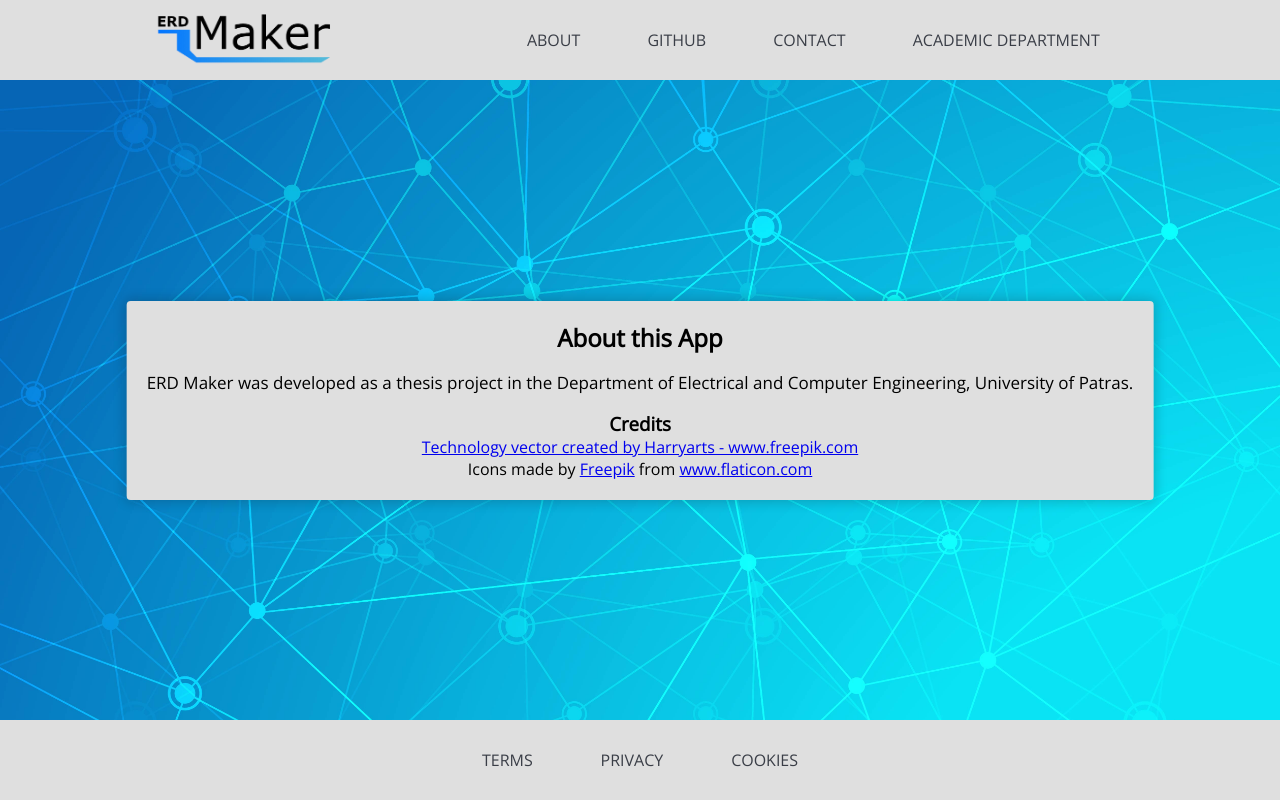
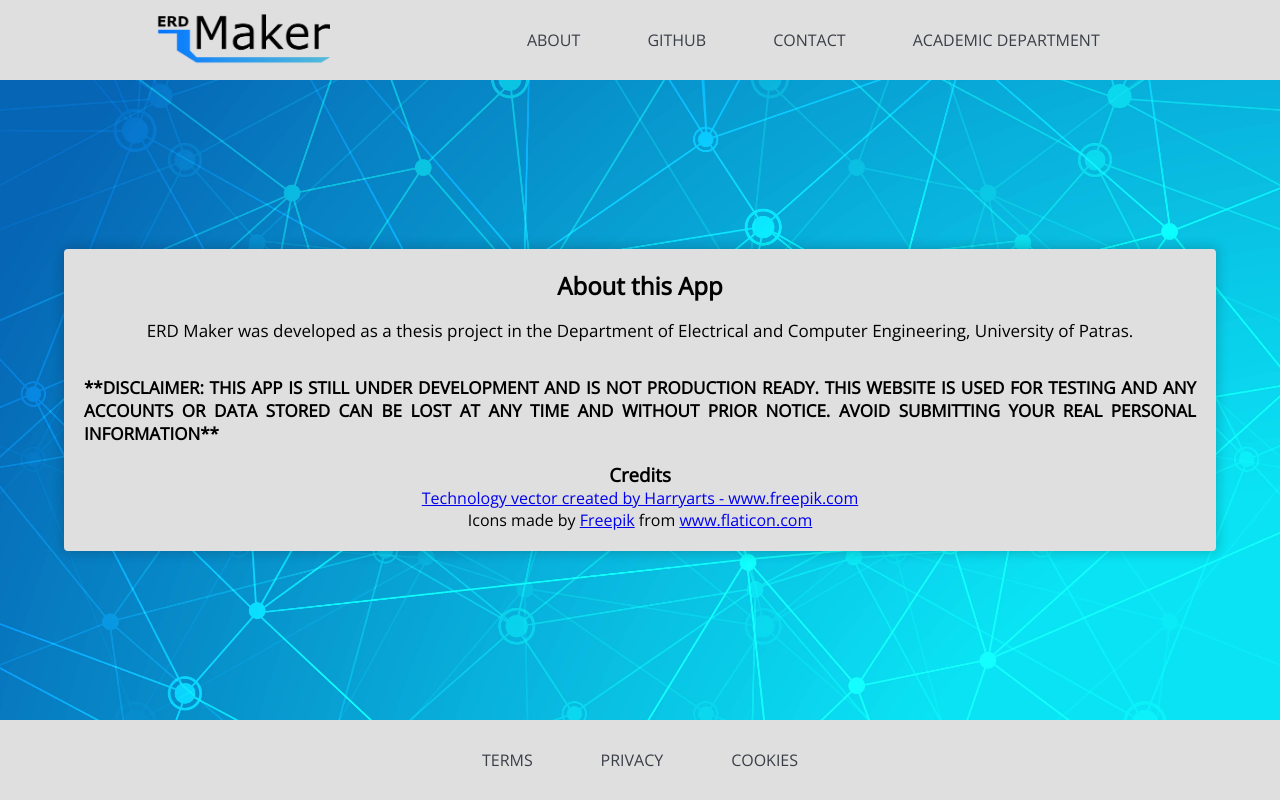
Before and after one commit to erdMaker/erdMaker, a React (Create React App) app: page /about in a window 1280 px wide. Built offline with nearby package versions, Linux system fonts and the light colour scheme; no server answers.

Commit message:
added disclaimer

```diff
--- a/src/components/routes/About.jsx
+++ b/src/components/routes/About.jsx
@@ -6,8 +6,13 @@ const About = () => {
     <div className="about">
       <div className="container">
         <h2>About this App</h2>
+        <p className="about-text">{text}</p>
         <p className="about-text">
-          {text}
+          <b>
+            **DISCLAIMER: THIS APP IS STILL UNDER DEVELOPMENT AND IS NOT PRODUCTION READY. THIS WEBSITE IS USED FOR
+            TESTING AND ANY ACCOUNTS OR DATA STORED CAN BE LOST AT ANY TIME AND WITHOUT PRIOR NOTICE. AVOID SUBMITTING
+            YOUR REAL PERSONAL INFORMATION**
+          </b>
         </p>
         <h3>Credits</h3>
         <a
```
